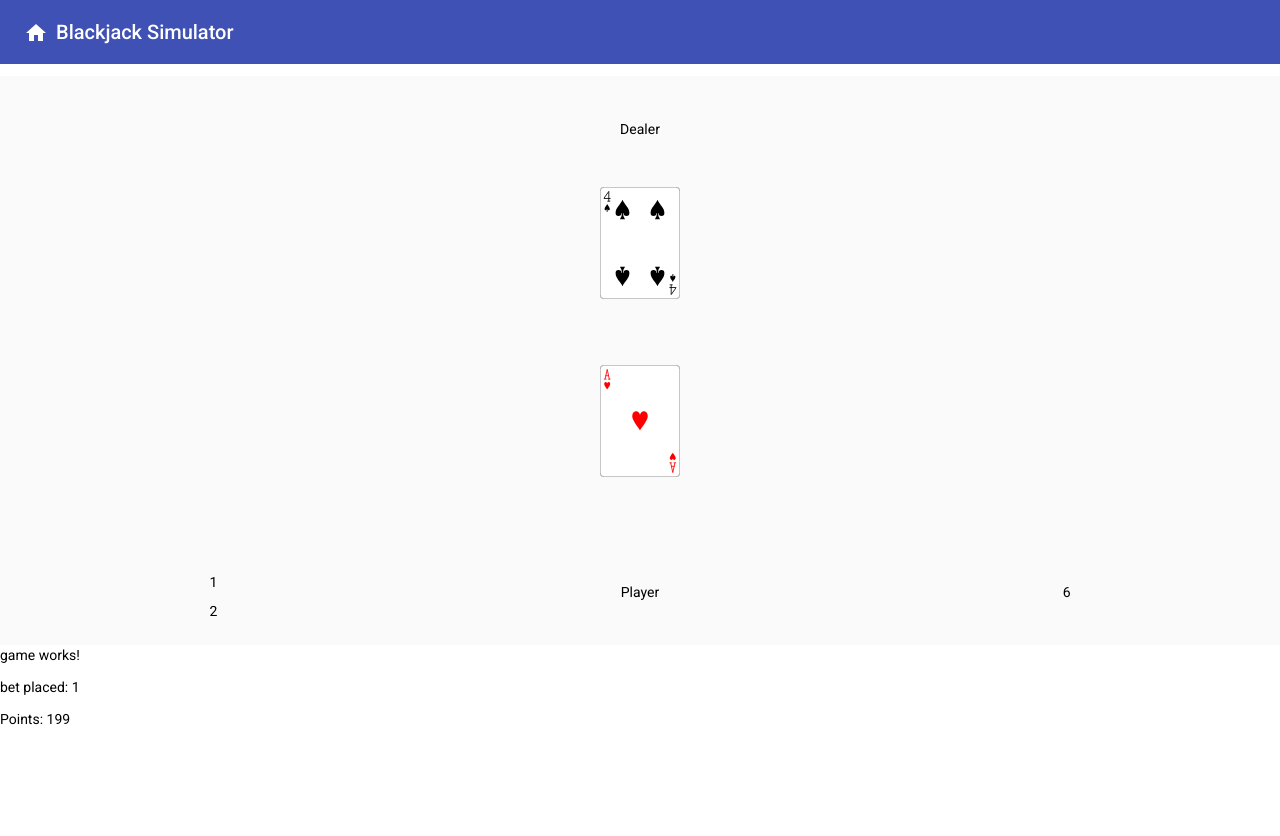
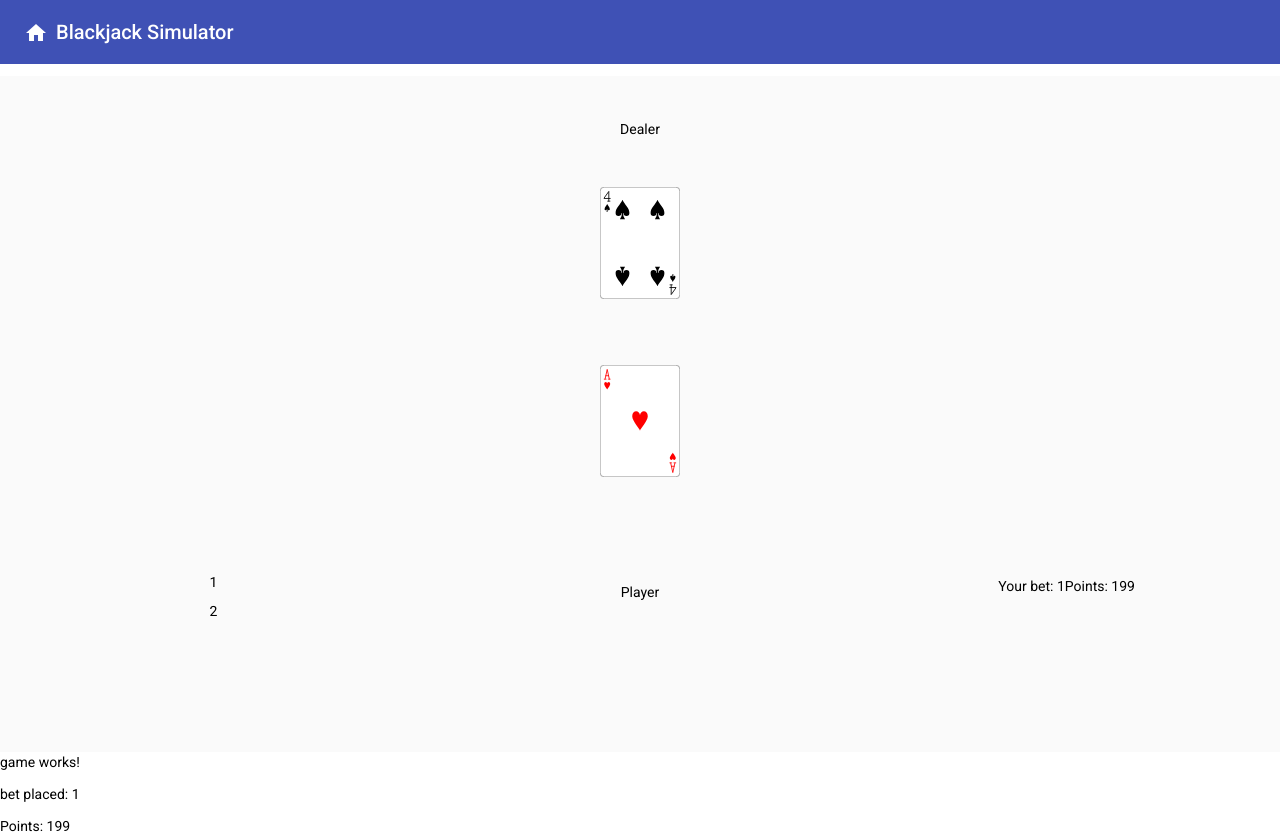
Before and after one commit to ChloeLiShang/blackjack-simulator, an Angular app: page /game in a window 1280 px wide. Both pictures are taken after a click on the button "confirm". Before the commit the page ends 800 px from the top, so only its background shows below. Built offline with nearby package versions, Linux system fonts and the light colour scheme.

Commit message:
determine and display game result, closes #6

```diff
--- a/src/app/game/game.component.html
+++ b/src/app/game/game.component.html
@@ -3,7 +3,7 @@
 </div>
 
 <div *ngIf="betPlaced">
-    <app-in-game></app-in-game>
+    <app-in-game [betPlaced]="bet" [playerPoints]="playerPoints"></app-in-game>
 </div>
 
 <p>game works!</p>
--- a/src/app/in-game/in-game.component.html
+++ b/src/app/in-game/in-game.component.html
@@ -47,5 +47,13 @@
     </mat-grid-tile>
 
     <mat-grid-tile [colspan]="2" [rowspan]="3">Player</mat-grid-tile>
-    <mat-grid-tile [colspan]="2" [rowspan]="3">6</mat-grid-tile>
+    <mat-grid-tile [colspan]="2" [rowspan]="3">
+        <p>Your bet: {{betPlaced}}</p>
+        <p>Points: {{playerPoints}}</p>
+    </mat-grid-tile>
+
+    <mat-grid-tile [colspan]="6" [rowspan]="1">{{gameResult}}</mat-grid-tile>
+    <mat-grid-tile [colspan]="6" [rowspan]="2">
+        <p [hidden]="!goNext"><button mat-raised-button color="accent">continue</button></p>
+    </mat-grid-tile>
 </mat-grid-list>
--- a/src/app/in-game/in-game.component.ts
+++ b/src/app/in-game/in-game.component.ts
@@ -1,4 +1,4 @@
-import { Component, OnInit } from '@angular/core';
+import { Component, OnInit, Input, Output } from '@angular/core';
 
 
 import { Card } from '../card';
@@ -10,6 +10,9 @@ import { DECK } from '../deck';
   styleUrls: ['./in-game.component.css']
 })
 export class InGameComponent implements OnInit {
+
+  @Input() betPlaced!: number;
+  @Input() playerPoints!: number;
 
   deck = DECK;
 
@@ -29,8 +32,13 @@ export class InGameComponent implements OnInit {
 
   dealerMessage = '';
   playerMessage = '';
+  gameResult = '';
 
   movesAvailable = false;
+  goNext = false;
+
+  playerBlackjack = false;
+  dealerBlackjack = false;
   playerBust = false;
   dealerBust = false;
 
@@ -73,7 +81,26 @@ export class InGameComponent implements OnInit {
   }
 
   end(): void {
-
+    // determine game result
+    if (this.playerBlackjack) {
+      this.gameResult = "Player has blackjack";
+    } else if (this.dealerBlackjack) {
+      this.gameResult = "Dealer has blackjack";
+    } else if (this.playerBust) {
+      this.gameResult = "Player has gone bust";
+    } else if (this.dealerBust) {
+      this.gameResult = "Player wins";
+    } else {
+      // compare hands
+      if (this.playerValue > this.dealerValue) {
+        this.gameResult = "Player wins";
+      } else if (this.playerValue < this.dealerValue) {
+        this.gameResult = "Dealer wins";
+      } else {
+        this.gameResult = "The hand is a push";
+      }
+    }
+    this.goNext = true;
   }
 
   async hit(): Promise<void> {
@@ -122,6 +149,7 @@ export class InGameComponent implements OnInit {
         }
       }
       // TODO: show game result
+      this.end();
     }
   }
 
@@ -131,6 +159,7 @@ export class InGameComponent implements OnInit {
     this.playerValue = this.calculateValue(this.playerCards);
     if (this.playerValue === 21) {
       this.playerMessage = 'You got blakcjack!';
+      this.playerBlackjack = true;
       // TODO: END GAME
       this.end();
     }
@@ -150,6 +179,7 @@ export class InGameComponent implements OnInit {
         this.dealerValue = this.calculateValue(this.dealerCards.concat([this.hiddenCard]));
         if (this.dealerValue === 21) {
           this.dealerMessage = 'Dealer got blackjack';
+          this.dealerBlackjack = true;
           // show hidden card
           this.dealerCards.splice(1,1, this.hiddenCard);
           // TODO: END GAME
```
